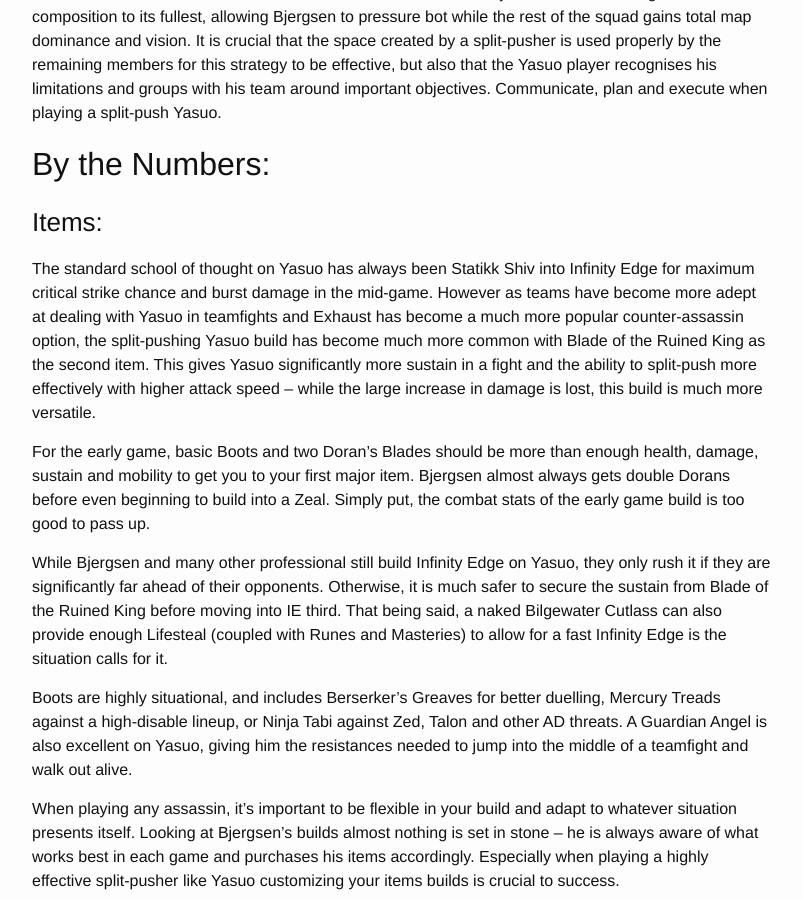
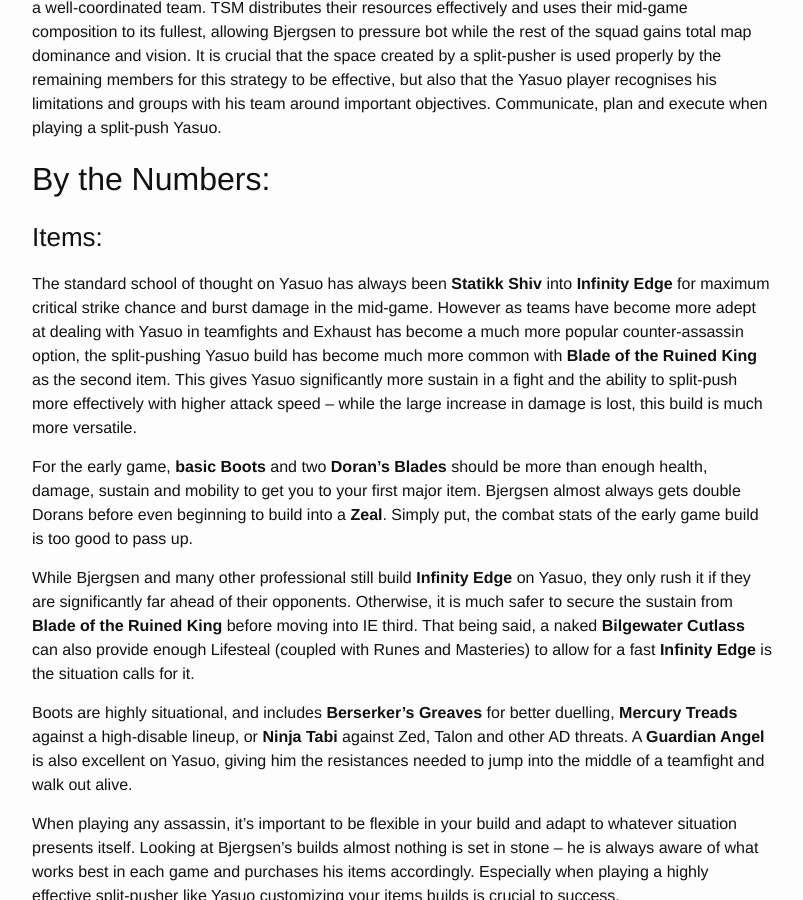
Before and after one commit to bernardjhuang/gamerunnersnews, a Jekyll site: the page built from _posts/2014-10-13-bjergsens-yasuo.md, in a window 1280 px wide and 900 px high, scrolled down 4622 px. Shown: the whole window, without its empty margins (238-1041 px from the left). Built offline with Jekyll 4.4.1, drawn with Linux system fonts in a browser that asks for light colours; some web fonts are replaced; some of the changed text lies outside the part shown.

Commit message:
stylize lol content

```diff
--- a/_posts/2014-10-13-bjergsens-yasuo.md
+++ b/_posts/2014-10-13-bjergsens-yasuo.md
@@ -27,7 +27,7 @@
 
 Yasuo’s early kill potential is high, especially with Bjergsen running Ignite – but why take the risk? Playing Yasuo is all about snowballing from lane, and Bjergsen knows that patience and lane control often pays off more than risky all-ins.
 
-If there is one thing we can learn from Bjergsen’s Yasuo, it is patience. Notice how he always holds his Steel Tempest Tornadoes until the last possible moment, and rarely uses them to last hit. The potential knock-up is too much of a threat to Jesiz, and when Bjergsen has the tornado up he can’t get anywhere close to the creeps. Bjergsen knows that by holding his tornado, Jesiz becomes too threatened to approach the creeps, which nets Bjergsen free gold and experience while denying the same to Jesiz. Also importantly to note, Bjergsen almost never fires his skillshot tornado, but almost always triggers the knock up from the Sweeping Blade dash position. This activation is much more reliable and much harder to avoid for the enemy, and provides almost guaranteed harass onto Jesiz.
+If there is one thing we can learn from Bjergsen’s Yasuo, it is **_patience_**. Notice how he always holds his Steel Tempest Tornadoes until the last possible moment, and rarely uses them to last hit. The potential knock-up is too much of a threat to Jesiz, and when Bjergsen has the tornado up he can’t get anywhere close to the creeps. Bjergsen knows that by holding his tornado, Jesiz becomes too threatened to approach the creeps, which nets Bjergsen free gold and experience while denying the same to Jesiz. Also importantly to note, Bjergsen almost never fires his skillshot tornado, but almost always triggers the knock up from the Sweeping Blade dash position. This activation is much more reliable and much harder to avoid for the enemy, and provides almost guaranteed harass onto Jesiz.
 
 Even once he has a major advantage in lane, Bjergsen plays calmly and continues to dominate the lane not through kills, but through control. He never dives Jesiz or aggresses alone because he knows that he is ahead but doesn’t feel a need to force it.
 
@@ -61,7 +61,8 @@
 *The early item disparity: see the almost complete Statikk Shiv versus the total lack of armor on Mundo.*
 
 Importantly, Bjergsen never plays too aggressive, but also doesn’t allow Looper any room to breathe by constantly shoving the wave to the tower. He wards his flanks carefully and backs often to minimalize risk while still keeping Looper busy at all times.
-However in this game it is not only how Bjergsen split-pushes that is relevant, but why. Heading into the mid-game TSM knows two things: without their tank Samsung White cannot even begin to think about fighting the three man squad of Amazing, WildTurtle and Lustboy in the mid-lane and that with Teleport, Dyrus is safe to farm solo in the top lane while still providing map presence. TSM fully exploits the power of their mid-game trio of Thresh, Jarvan IV and Lucian to control the middle of the map, pushing the late-game focused roster of White back and penning them under their towers.
+
+However in this game it is not only _how_ Bjergsen split-pushes that is relevant, but why. Heading into the mid-game TSM knows two things: without their tank Samsung White cannot even begin to think about fighting the three man squad of Amazing, WildTurtle and Lustboy in the mid-lane and that with Teleport, Dyrus is safe to farm solo in the top lane while still providing map presence. TSM fully exploits the power of their mid-game trio of Thresh, Jarvan IV and Lucian to control the middle of the map, pushing the late-game focused roster of White back and penning them under their towers.
 
 By having Bjergsen split-push against Mundo TSM forces White into a lose-lose scenario – they can either move Looper away from Bjergsen in order to break the siege of Turtle and Lustboy on the mid-lane turret, which will allow Bjergsen to take the tier two bot, or they can continue to try and stall the game with Looper defending bot, giving TSM total Dragon and Baron control.
 None of this would work however if TSM’s vision control was weak. Looking at the mini-map at around 13 minutes, we can see that just about every brush in White’s bot-side jungle has a TSM ward in it. This allows Bjergsen to push up all the way to the tier two tower without fear of a gank – he is able to use Yasuo’s inherent damage and mobility to dance around Looper, pushing into the tower and walking away without a scratch.
@@ -87,13 +88,13 @@
 
 ### Items:
 
-The standard school of thought on Yasuo has always been Statikk Shiv into Infinity Edge for maximum critical strike chance and burst damage in the mid-game. However as teams have become more adept at dealing with Yasuo in teamfights and Exhaust has become a much more popular counter-assassin option, the split-pushing Yasuo build has become much more common with Blade of the Ruined King as the second item. This gives Yasuo significantly more sustain in a fight and the ability to split-push more  effectively with higher attack speed – while the large increase in damage is lost, this build is much more versatile.
+The standard school of thought on Yasuo has always been **Statikk Shiv** into **Infinity Edge** for maximum critical strike chance and burst damage in the mid-game. However as teams have become more adept at dealing with Yasuo in teamfights and Exhaust has become a much more popular counter-assassin option, the split-pushing Yasuo build has become much more common with **Blade of the Ruined King** as the second item. This gives Yasuo significantly more sustain in a fight and the ability to split-push more effectively with higher attack speed – while the large increase in damage is lost, this build is much more versatile.
 
-For the early game, basic Boots and two Doran’s Blades should be more than enough health, damage, sustain and mobility to get you to your first major item. Bjergsen almost always gets double Dorans before even beginning to build into a Zeal. Simply put, the combat stats of the early game build is too good to pass up.
+For the early game, **basic Boots** and two **Doran’s Blades** should be more than enough health, damage, sustain and mobility to get you to your first major item. Bjergsen almost always gets double Dorans before even beginning to build into a **Zeal**. Simply put, the combat stats of the early game build is too good to pass up.
 
-While Bjergsen and many other professional still build Infinity Edge on Yasuo, they only rush it if they are significantly far ahead of their opponents. Otherwise, it is much safer to secure the sustain from Blade of the Ruined King before moving into IE third. That being said, a naked Bilgewater Cutlass can also provide enough Lifesteal (coupled with Runes and Masteries) to allow for a fast Infinity Edge is the situation calls for it.
+While Bjergsen and many other professional still build **Infinity Edge** on Yasuo, they only rush it if they are significantly far ahead of their opponents. Otherwise, it is much safer to secure the sustain from **Blade of the Ruined King** before moving into IE third. That being said, a naked **Bilgewater Cutlass** can also provide enough Lifesteal (coupled with Runes and Masteries) to allow for a fast **Infinity Edge** is the situation calls for it.
 
-Boots are highly situational, and includes Berserker’s Greaves for better duelling, Mercury Treads against a high-disable lineup, or Ninja Tabi against Zed, Talon and other AD threats. A Guardian Angel is also excellent on Yasuo, giving him the resistances needed to jump into the middle of a teamfight and walk out alive.
+Boots are highly situational, and includes **Berserker’s Greaves** for better duelling, **Mercury Treads** against a high-disable lineup, or **Ninja Tabi** against Zed, Talon and other AD threats. A **Guardian Angel** is also excellent on Yasuo, giving him the resistances needed to jump into the middle of a teamfight and walk out alive.
 
 When playing any assassin, it’s important to be flexible in your build and adapt to whatever situation presents itself. Looking at Bjergsen’s builds almost nothing is set in stone – he is always aware of what works best in each game and purchases his items accordingly. Especially when playing a highly effective split-pusher like Yasuo customizing your items builds is crucial to success.
 
```
